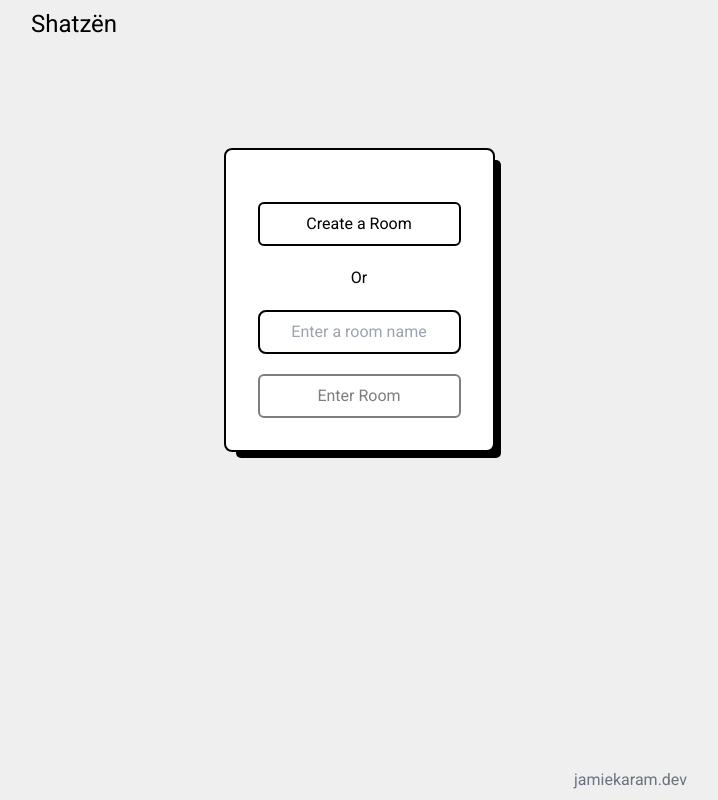
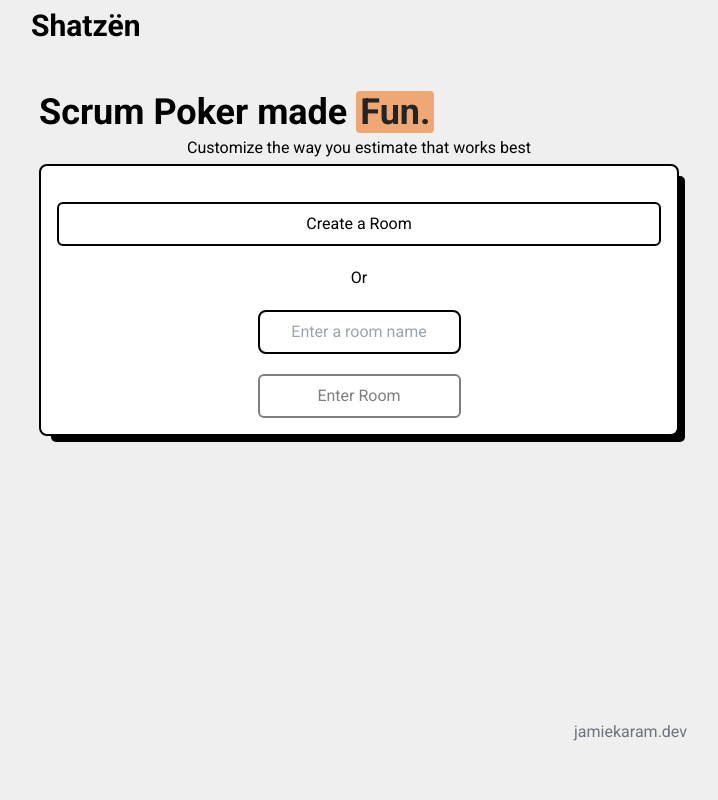
Before and after one commit to JKaram/Shatzen, a Next.js app in the folder apps/web/: page / in a window 1280 px wide. Shown: the whole page, without its empty margins (281-999 px from the left). Built offline with nearby package versions, Linux system fonts and the light colour scheme.

Commit message:
chore: add titles

```diff
--- a/apps/web/components/Nav.tsx
+++ b/apps/web/components/Nav.tsx
@@ -1,13 +1,11 @@
 import classNames from "classnames";
 import { useRouter } from "next/router";
 import React, { useEffect, useState } from "react";
-import HomeButton from "./HomeButton";
 import OptionsModal from "./Options/OptionsModal";
-import OptionsButton from "./OptionsButton";
-import RoomLink from "./RoomLink";
 import { CogIcon, ShareIcon } from "@heroicons/react/solid";
 import useCopyToClipboard from "../hooks/useCopyToClipboard";
 import { useSockets } from "./provider/SocketProvider";
+import { motion } from "framer-motion";
 
 export const Nav = () => {
   const { removeUser } = useSockets();
@@ -28,27 +26,39 @@ export const Nav = () => {
     router.push("/");
   }
 
-  const roomLogin = router.pathname.includes("/login/");
   const roomPage = !router.pathname.includes("/room/");
 
   return (
     <>
       <OptionsModal show={show} close={closeOptions} />
-      <nav
-        className={classNames(
-          "flex justify-between text-2xl min-h-[100px] p-2"
-        )}
-      >
-        <h1 className="cursor-pointer" onClick={goHome}>
+
+      <nav className={classNames("flex justify-between text-2xl  p-2")}>
+        <h1 className="cursor-pointer font-bold text-3xl" onClick={goHome}>
           Shatzën
         </h1>
 
         {!roomPage && (
           <>
-            <div className="flex gap-2">
+            <motion.div
+              className="flex gap-2"
+              key={router.route}
+              initial="initial"
+              animate="animate"
+              variants={{
+                initial: {
+                  opacity: 0,
+                  x: 100,
+                },
+                animate: {
+                  opacity: 1,
+                  x: 0,
+                },
+              }}
+              exit={{ opacity: 0, x: 100 }}
+            >
               <NavButton type="options" onClick={openOptions} />
               <NavButton type="share" />
-            </div>
+            </motion.div>
           </>
         )}
       </nav>
--- a/apps/web/components/PageLayout.tsx
+++ b/apps/web/components/PageLayout.tsx
@@ -28,7 +28,7 @@ export default function PageLayout({ children }: Props) {
         }}
         exit={{ opacity: 0, x: 100 }}
       >
-        <main className="flex flex-col items-center pt-[3rem] h-[calc(100vh-140px)]">
+        <main className="flex flex-col px-[1rem] h-[calc(100vh-140px)]">
           {children}
         </main>
       </motion.div>
--- /dev/null
+++ b/apps/web/components/TextAnimation.tsx
@@ -0,0 +1,36 @@
+import React, { useEffect } from "react";
+import { USER_COLOURS } from "../types/constants";
+
+export default function TextAnimation() {
+  const [text, setText] = React.useState("Fun.");
+
+  useEffect(() => {
+    const timer = window.setInterval(() => {
+      setText((text) => {
+        if (text === "Fun.") return "Simple.";
+        if (text === "Simple.") return "Fun.";
+        return "Fun.";
+      });
+    }, 6000);
+
+    return () => {
+      window.clearInterval(timer);
+    };
+  }, []);
+
+  const textArray = text.split("");
+
+  return (
+    <span
+      style={{
+        background:
+          USER_COLOURS[Math.floor(Math.random() * USER_COLOURS.length)],
+      }}
+      className="animate-text-anim bg-red-500 px-1 rounded"
+    >
+      {textArray.map((item, index) => (
+        <span key={index}>{item}</span>
+      ))}
+    </span>
+  );
+}
--- a/apps/web/pages/index.tsx
+++ b/apps/web/pages/index.tsx
@@ -6,6 +6,7 @@ import PageLayout from "../components/PageLayout";
 import React, { useState } from "react";
 import Input from "../components/input";
 import Head from "next/head";
+import TextAnimation from "../components/TextAnimation";
 
 const App = () => {
   const router = useRouter();
@@ -32,7 +33,15 @@ const App = () => {
         <meta property="og:title" content="Shätzen" key="title" />
       </Head>
 
-      <div className="flex flex-col bg-white items-center space-y-5 border-2 border-black p-8 rounded-lg shadow-base">
+      <h2 className="font-bold text-4xl">
+        <br></br> Scrum Poker made <TextAnimation />
+      </h2>
+
+      <span className="leading-loose text-center">
+        Customize the way you estimate that works best
+      </span>
+
+      <div className="flex flex-col bg-white items-center space-y-5 border-2 border-black p-4 rounded-lg shadow-base">
         <Button className="w-full mt-5" onClick={generateRoomId}>
           Create a Room
         </Button>
--- a/apps/web/pages/login/[uuid].tsx
+++ b/apps/web/pages/login/[uuid].tsx
@@ -33,7 +33,9 @@ const Login = () => {
         <title>Shätzen | Login</title>
         <meta property="og:title" content="Room login" key="title" />
       </Head>
+      <div className="flex flex-col bg-white items-center space-y-5 border-2 border-black p-8 rounded-lg shadow-base">
         <span className="text-lg">Enter your name</span>
+
         <form
           className="flex flex-col w-full mt-5 space-y-4"
           onSubmit={(e) => {
@@ -50,11 +52,14 @@ const Login = () => {
           <Button
             className="w-32 mt-5"
             type="submit"
-          disabled={!name || !name.trim() || name.length < USER_STRING_MIN_SIZE}
+            disabled={
+              !name || !name.trim() || name.length < USER_STRING_MIN_SIZE
+            }
           >
             Join Room
           </Button>
         </form>
+      </div>
     </PageLayout>
   );
 };
--- a/apps/web/tailwind.config.js
+++ b/apps/web/tailwind.config.js
@@ -6,10 +6,21 @@ module.exports = {
   theme: {
     extend: {
       boxShadow: {
-        "base": '9px 9px 0px -3px rgba(0,0,0,1)',
-        "inset": "-5px 6px 0px -3px rgba(0,0,0,.2) inset"
-      }
+        base: "9px 9px 0px -3px rgba(0,0,0,1)",
+        inset: "-5px 6px 0px -3px rgba(0,0,0,.2) inset",
+      },
+      keyframes: {
+        text: {
+          "0%": { opacity: "0" },
+          "10%": { opacity: "1" },
+          "90%": { opacity: "1" },
+          "100%": { opacity: "0" },
+        },
+      },
+      animation: {
+        "text-anim": "text 6s ease infinite",
+      },
     },
   },
   plugins: [],
-}
+};
--- a/apps/web/types/constants.ts
+++ b/apps/web/types/constants.ts
@@ -29,4 +29,7 @@ export const USER_COLOURS = [
   "#CAFCFF",
   "#F09C5F",
   "#FFCAEA",
+  "#CBCAFF",
+  "#FF5B5B",
+  "#5B93FF",
 ] as const;
```
Lines whose indentation alone changed are shown as unchanged.
